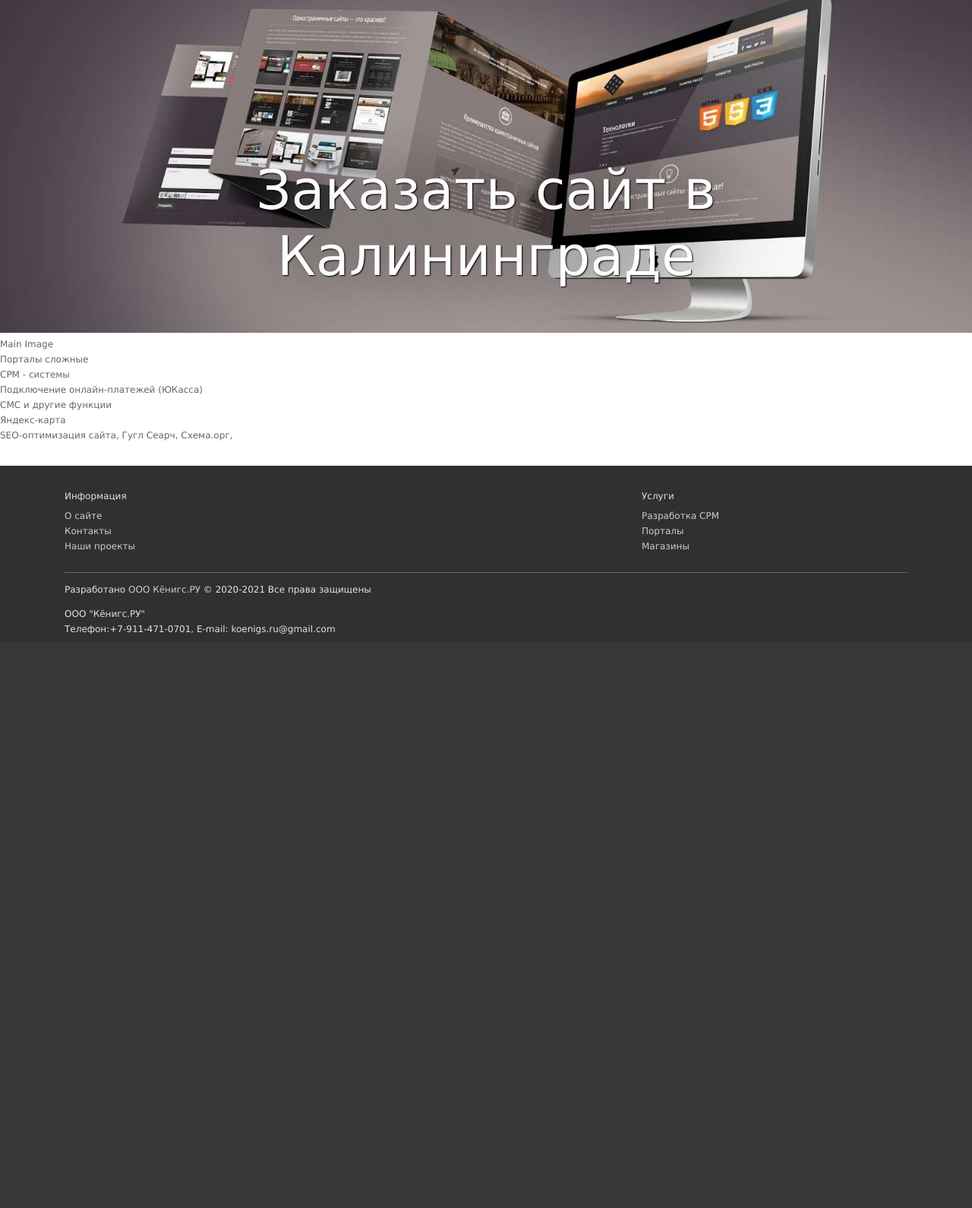
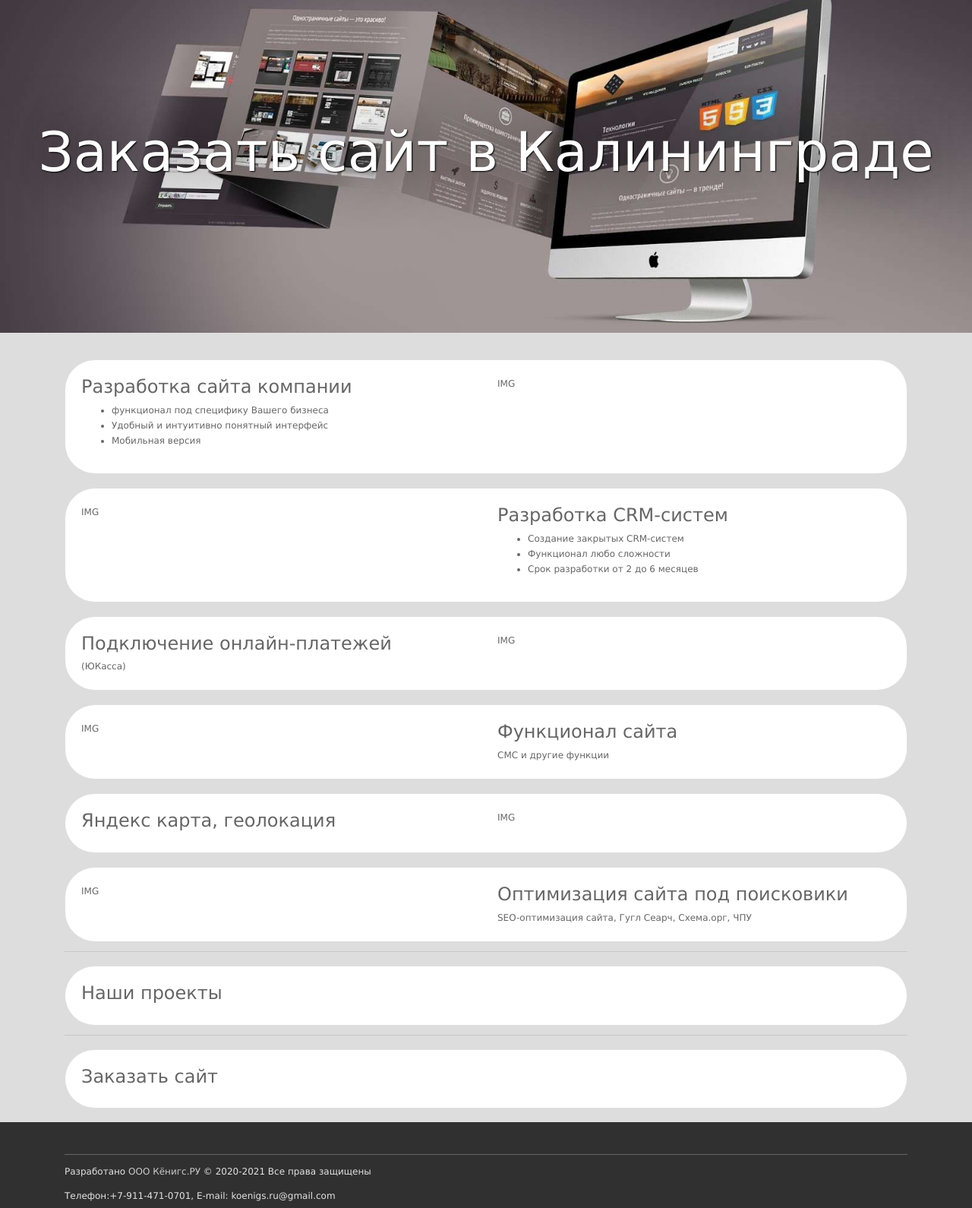
Before and after one commit to Roman-Moiseenko/website39_blocs, a Yii app: template views/site/index.php in a window 1280 px wide. Shown: the part 20-1610 px from the top of the page at 76% size. Before the commit the page ends 855 px from the top, so only its background shows below. Run offline with PHP 8.4 and a stand-in for Yii, Linux system fonts and the light colour scheme; the template is opened without the code that fills it, so the values that code supplies are empty; some libraries are stand-ins or nearby versions.

Commit message:
Begin!++++

```diff
--- a/views/layouts/footer.php
+++ b/views/layouts/footer.php
@@ -5,28 +5,6 @@ use yii\helpers\Url; ?>
 
 <footer class="pb-2">
     <div class="container">
-        <div class="row">
-            <div class="col-sm-4">
-                <label class="footer-title">Информация</label>
-                <ul class="list-unstyled">
-                    <li><a href="<?= Html::encode(Url::to(['/about'])) ?>">О сайте</a></li>
-                    <li><a href="<?= Html::encode(Url::to(['/contacts'])) ?>" rel="nofollow">Контакты</a></li>
-                    <li><a href="<?= Html::encode(Url::to(['/projects'])) ?>">Наши проекты</a></li>
-                </ul>
-            </div>
-
-            <div class="col-sm-4">
-
-            </div>
-            <div class="col-sm-4">
-                <label class="footer-title">Услуги</label>
-                <ul class="list-unstyled">
-                    <li><a href="<?= Url::to(['/crm']) ?>"><h3>Разработка СРМ</h3></a></li>
-                    <li><a href="<?= Url::to(['/portal']) ?>"><h3>Порталы</h3></a></li>
-                    <li><a href="<?= Url::to(['/shops']) ?>"><h3>Магазины</h3></a></li>
-                </ul>
-            </div>
-        </div>
         <hr>
         <p>
             Разработано <a href="mailto:koenigs.ru@gmail.com"
@@ -40,7 +18,7 @@ use yii\helpers\Url; ?>
                     <div itemprop="logo" itemscope itemtype="https://schema.org/ImageObject">
                         <link itemprop="contentUrl" href="<?= \Yii::$app->params['hostInfo'] . '/images/logo-admin.jpg'; ?>" />
                     </div>
-                    <span itemprop="name">ООО "Кёнигс.РУ"</span>
+                    <meta itemprop="name" content="ООО Кёнигс.РУ">
                     <div itemprop="address" itemscope="" itemtype="https://schema.org/PostalAddress">
                         <meta itemprop="streetAddress" content="<?= \Yii::$app->params['address']['streetAddress'] ?>">
                         <meta itemprop="postalCode" content="<?= \Yii::$app->params['address']['postalCode'] ?>">
--- a/views/layouts/main.php
+++ b/views/layouts/main.php
@@ -38,7 +38,7 @@ AppAsset::register($this);
     <?php $this->registerCsrfMetaTags() ?>
     <title><?= Html::encode($this->title) ?></title>
     <?php $this->head() ?>
-
+    <meta name="yandex-verification" content="a41f93f3452930c1" />
     <script src="/js/lazysizes.min.js"></script>
     <script defer type="text/javascript">
         var fired = false;
@@ -54,7 +54,7 @@ AppAsset::register($this);
                         k = e.createElement(t), a = e.getElementsByTagName(t)[0], k.async = 1, k.src = r, a.parentNode.insertBefore(k, a)
                     })
                     (window, document, "script", "https://mc.yandex.ru/metrika/tag.js", "ym");
-                    ym(90000000, "init", {
+                    ym(83396419, "init", {
                         clickmap: true,
                         trackLinks: true,
                         accurateTrackBounce: true
@@ -69,7 +69,7 @@ AppAsset::register($this);
             }
         });
     </script>
-    <div><img src="https://mc.yandex.ru/watch/90000000" style="position:absolute; left:-9999px;" alt="Яндекс Метрика"/></div>
+    <div><img src="https://mc.yandex.ru/watch/83396419" style="position:absolute; left:-9999px;" alt="Яндекс Метрика"/></div>
     <script defer src="https://www.googletagmanager.com/gtag/js?id=<?= \Yii::$app->params['GoogleAnalyticAPI'] ?>"></script>
 
 </head>
--- a/views/site/index.php
+++ b/views/site/index.php
@@ -18,26 +18,99 @@ $this->registerMetaTag(['name' => 'og:description', 'content' => $description]);
         </div>
     </div>
 </div>
-<h1></h1>
-<div>
-    Main Image
+<div class="container py-4">
+    <div class="card my-4 p-2" style="border-radius: 40px;">
+        <div class="card-body">
+            <div class="row">
+                <div class="col-md-6">
+                    <h2>Разработка сайта компании</h2>
+                    <ul class="list-landing">
+                        <li>функционал под специфику Вашего бизнеса</li>
+                        <li>Удобный и интуитивно понятный интерфейс</li>
+                        <li>Мобильная версия</li>
+                    </ul>
                 </div>
-
-<div>
-    Порталы сложные
+                <div class="col-md-6">IMG</div>
             </div>
-<div>
-    СРМ - системы
         </div>
-<div>
-    Подключение онлайн-платежей (ЮКасса)
     </div>
-<div>
+    <div class="card my-4 p-2" style="border-radius: 40px;">
+        <div class="card-body">
+            <div class="row">
+                <div class="col-md-6">IMG</div>
+                <div class="col-md-6">
+                    <h2>Разработка CRM-систем</h2>
+                    <ul class="list-landing">
+                        <li>Создание закрытых CRM-систем</li>
+                        <li>Функционал любо сложности</li>
+                        <li>Срок разработки от 2 до 6 месяцев</li>
+                    </ul>
+                </div>
+            </div>
+        </div>
+    </div>
+    <div class="card my-4 p-2" style="border-radius: 40px;">
+        <div class="card-body">
+            <div class="row">
+                <div class="col-md-6">
+                    <h2>Подключение онлайн-платежей</h2>
+                    (ЮКасса)
+                </div>
+                <div class="col-md-6">IMG</div>
+            </div>
+        </div>
+    </div>
+    <div class="card my-4 p-2" style="border-radius: 40px;">
+        <div class="card-body">
+            <div class="row">
+                <div class="col-md-6">IMG</div>
+                <div class="col-md-6">
+                    <h2>Функционал сайта</h2>
                     СМС и другие функции
                 </div>
-<div>
-    Яндекс-карта
             </div>
-<div>
-    SEO-оптимизация сайта, Гугл Сеарч, Схема.орг,
         </div>
+    </div>
+    <div class="card my-4 p-2" style="border-radius: 40px;">
+        <div class="card-body">
+            <div class="row">
+                <div class="col-md-6">
+                    <h2>Яндекс карта, геолокация</h2>
+
+                </div>
+                <div class="col-md-6">IMG</div>
+            </div>
+        </div>
+    </div>
+    <div class="card mt-4 p-2" style="border-radius: 40px;">
+        <div class="card-body">
+            <div class="row">
+                <div class="col-md-6">IMG</div>
+                <div class="col-md-6">
+                    <h2>Оптимизация сайта под поисковики</h2>
+                    SEO-оптимизация сайта, Гугл Сеарч, Схема.орг, ЧПУ
+                </div>
+            </div>
+        </div>
+    </div>
+    <hr/>
+    <div class="card mt-4 p-2" style="border-radius: 40px;">
+        <div class="card-body">
+            <div class="row">
+                <div class="col-md-12">
+                    <h2>Наши проекты</h2>
+                </div>
+            </div>
+        </div>
+    </div>
+    <hr/>
+    <div class="card mt-4 p-2" style="border-radius: 40px;">
+        <div class="card-body">
+            <div class="row">
+                <div class="col-md-12">
+                    <h2>Заказать сайт</h2>
+                </div>
+            </div>
+        </div>
+    </div>
+</div>
--- a/web/css/site.css
+++ b/web/css/site.css
@@ -21,7 +21,7 @@ body {
 
 
 footer {
-    margin-top: 30px;
+   /* margin-top: 30px;*/
     padding-top: 30px;
     background-color: #303030;
     /*border-top: 1px solid #ddd;*/
@@ -207,9 +207,20 @@ a.desc:after {
 }
 
 .content-container {
-    /* background: #ffffff;*/
+     background: #ddd;
 }
-
+.carousel-caption {
+    position: absolute;
+    top: 50%;
+    left: 50%;
+    right: inherit;
+    bottom: inherit;
+    transform: translate(-50%, -50%);
+    display: block;
+    width: 100%;
+    text-align: center;
+    text-shadow: 0 1px 2px rgba(0, 0, 0, 0.6);
+}
 .landing-h1 {
     text-shadow: 1px 1px 2px black, 0 0 1em black;
     line-height: 1.2;
```
Lines whose indentation alone changed are shown as unchanged.
